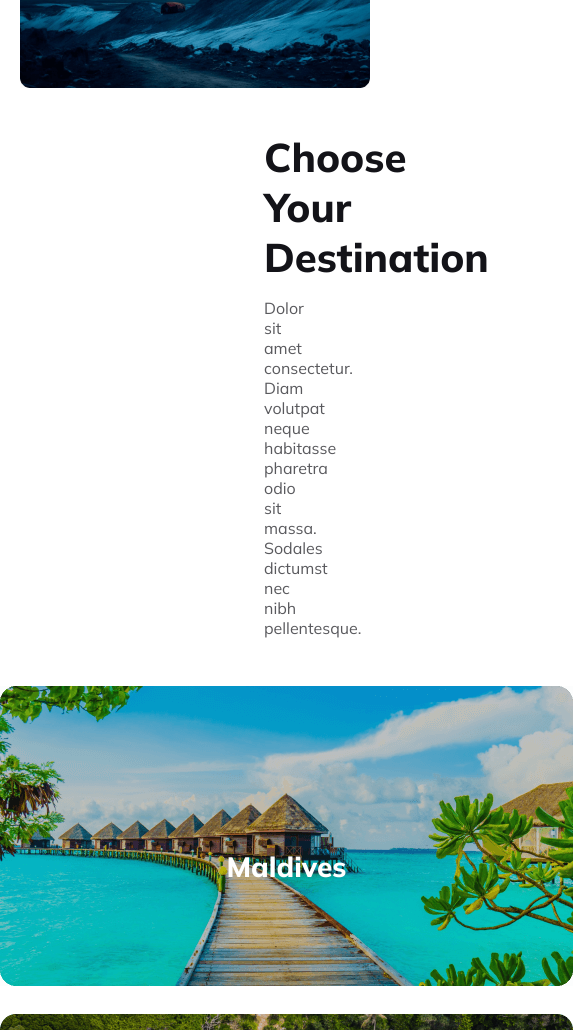
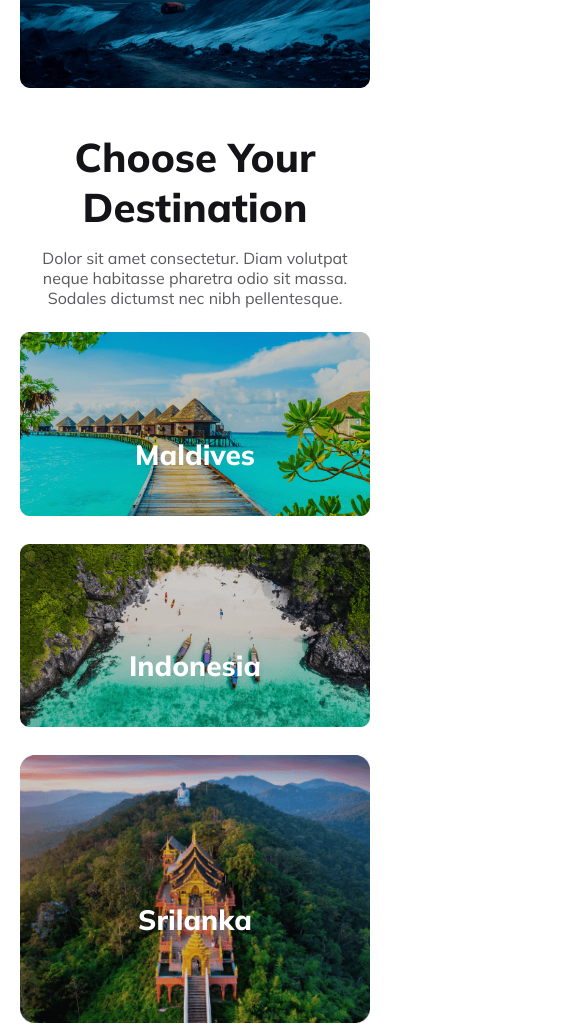
Before and after one commit to tawsifislam04/Hero-Travel, a plain HTML site: page index.html in a window 390 px wide. Shown: the part 1600-2630 px from the top of the page, 585 px wide, since content can reach past the window. Drawn offline with Linux system fonts and the light colour scheme.

Commit message:
responsive the destination

```diff
--- a/styles/travel.css
+++ b/styles/travel.css
@@ -273,4 +273,15 @@ nav li{
     .medium-btn{
         width: 174px;
     }
+    .destination-content{
+        margin: 0 20px;
+    }
+    .destination-img{
+        display: grid;
+        grid-template-columns: 1fr;
+        margin: 24px 20px;
+    }
+    .destination-img img{
+        width: 100%;
+    }
 }
```
